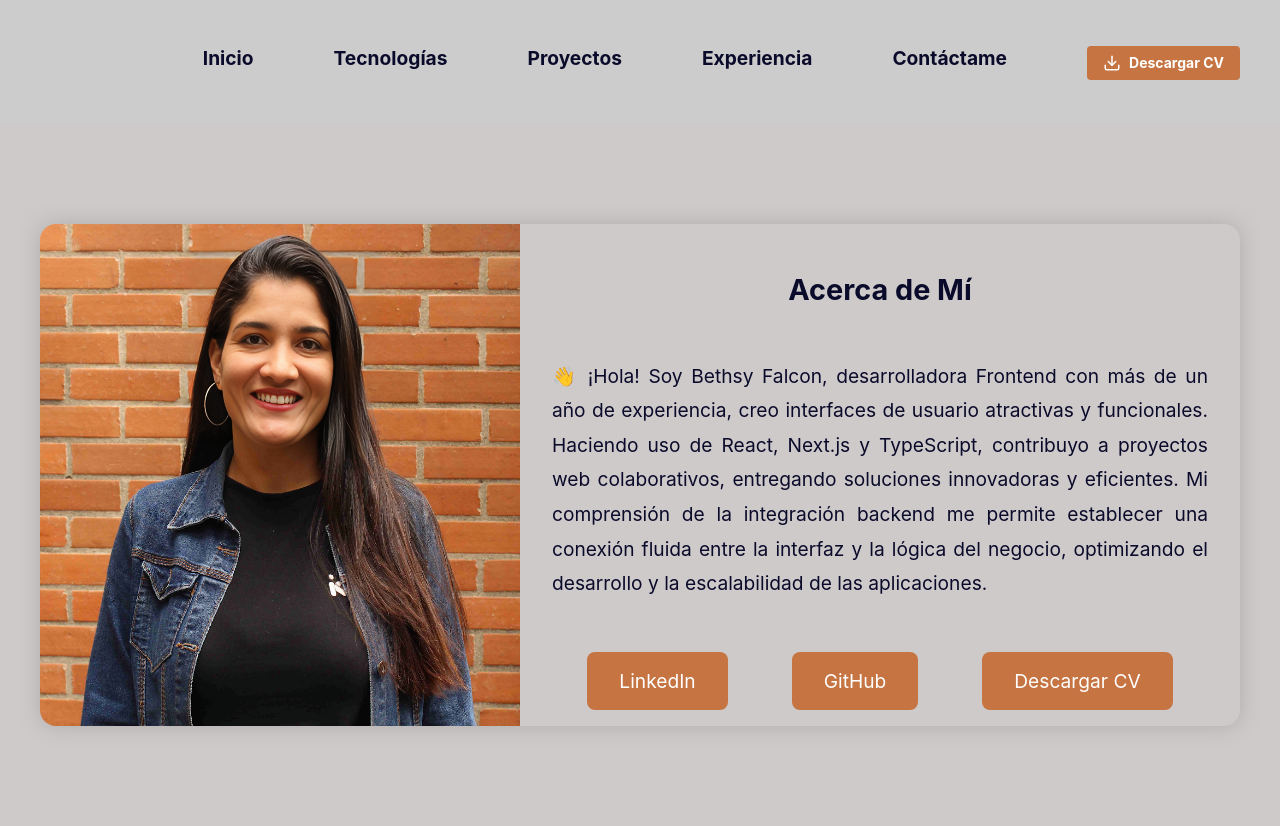
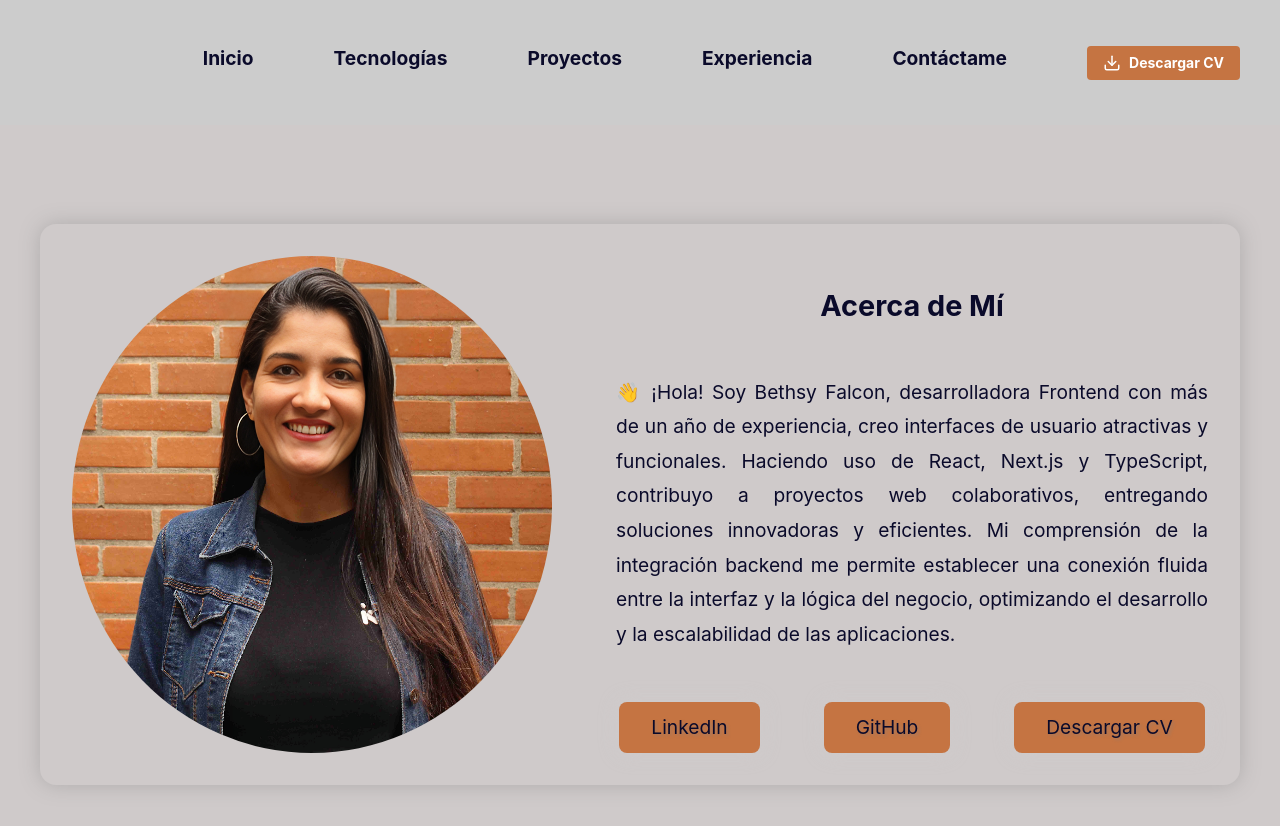
Before and after one commit to Bethsyf/portfolio, a Next.js app: page / in a window 1280 px wide. Shown: the top 826 px of the page. Built offline with nearby package versions, Linux system fonts and the light colour scheme; some icons are missing.

Commit message:
styles: changes aboutme styles

```diff
--- a/src/components/views/aboutMe/AboutMe.module.scss
+++ b/src/components/views/aboutMe/AboutMe.module.scss
@@ -10,6 +10,8 @@
   .myPhoto {
     width: 100%;
     height: auto;
+    border-radius: 50%;
+    margin: 2rem;
   }
   .text {
     display: flex;
@@ -32,7 +34,7 @@
       width: 30rem;
     }
     .text {
-      margin: 1rem 2rem;
+      margin: 2rem;
     }
   }
 }
@@ -44,13 +46,15 @@
   gap: 4rem;
 
   .button {
-    padding: 0.75rem 2rem;
+    padding: 0.5rem 2rem;
     background-color: #c57442;
-    color: white;
+    color: #0a0a2a;
+    text-shadow: 2px 2px 3px rgba(128, 128, 128, 0.4);
     text-align: center;
     border-radius: 0.5rem;
     text-decoration: none;
     transition: background-color 0.3s ease;
+    box-shadow: 0px 0px 20px rgba(207, 206, 206, 0.4);
 
     &:hover {
       background-color: #a95f37;
```
